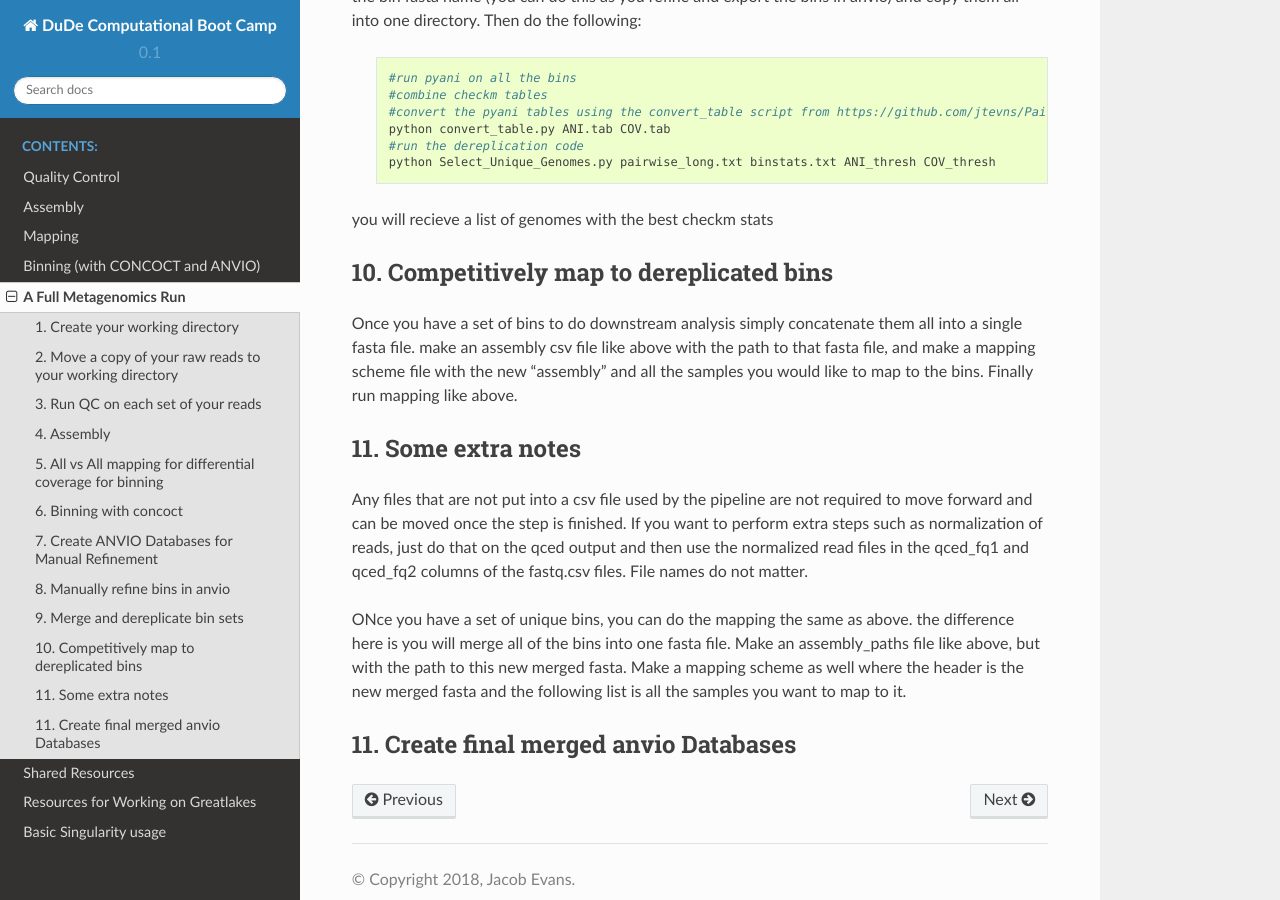
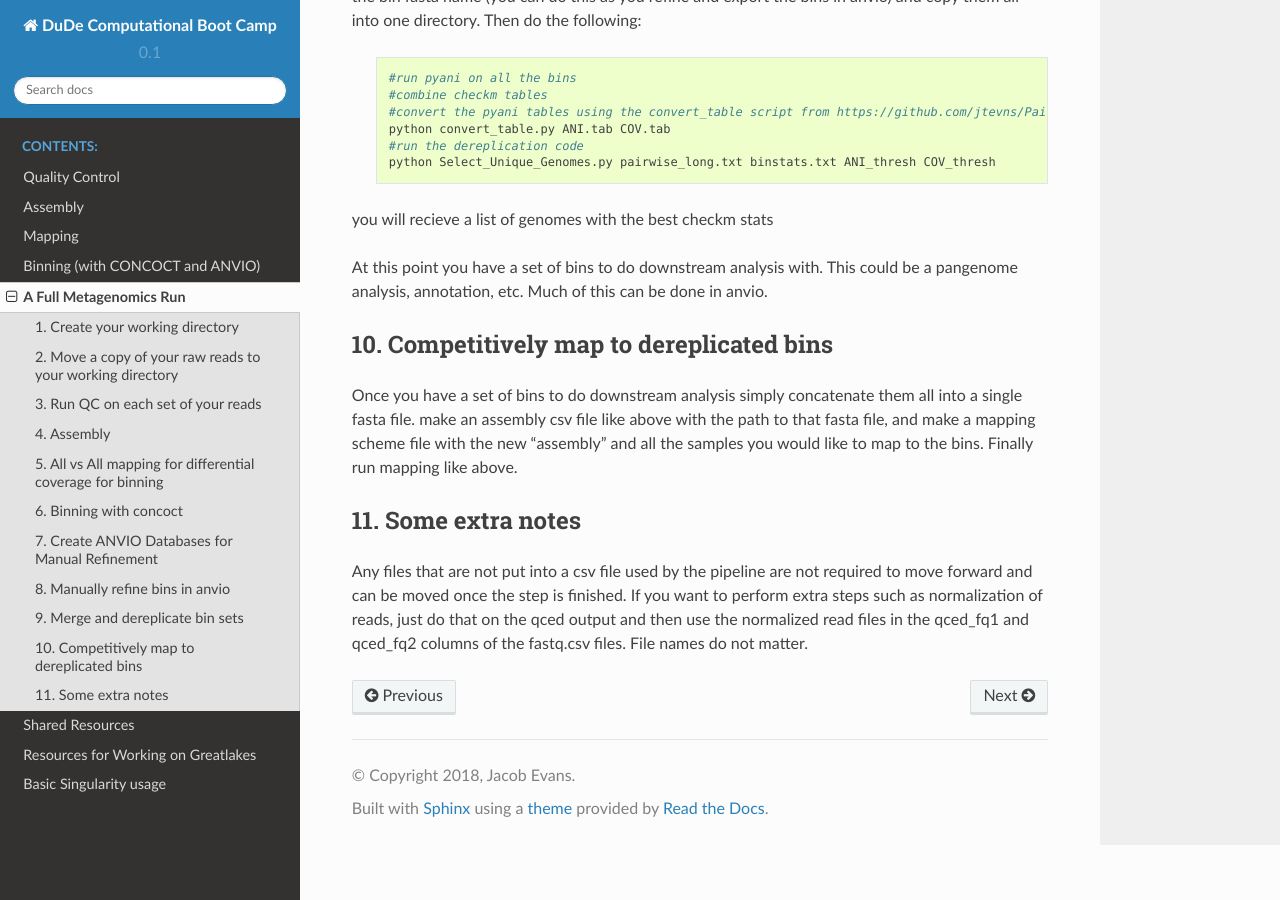
Before and after one commit to DenefLab/Computational-boot-camp, a Sphinx documentation site: the page built from docs/source/FullMetagenomicsRun.rst, in a window 1280 px wide and 900 px high, scrolled down 5231 px. Built offline with Sphinx 7.4.7 and the Read the Docs theme 2.0.0, drawn with Linux system fonts in a browser that asks for light colours; formulas are drawn with MathJax 3.

Commit message:
Update FullMetagenomicsRun.rst

```diff
--- a/docs/source/FullMetagenomicsRun.rst
+++ b/docs/source/FullMetagenomicsRun.rst
@@ -226,18 +226,14 @@ Then do the following:
 
 you will recieve a list of genomes with the best checkm stats
 
+At this point you have a set of bins to do downstream analysis with. This could be a pangenome analysis, annotation, etc. Much of this can be done in anvio.
+
 10. Competitively map to dereplicated bins
 -------------------------------------------
 
 Once you have a set of bins to do downstream analysis simply concatenate them all into a single fasta file. make an assembly csv file like above with the path to that fasta file, and make a mapping scheme file with the new "assembly" and all the samples you would like to map to the bins. Finally run mapping like above.
 
+
 11. Some extra notes
 ----------------------
 Any files that are not put into a csv file used by the pipeline are not required to move forward and can be moved once the step is finished. If you want to perform extra steps such as normalization of reads, just do that on the qced output and then use the normalized read files in the qced_fq1 and qced_fq2 columns of the fastq.csv files. File names do not matter.
-
-ONce you have a set of unique bins, you can do the mapping the same as above. the difference here is you will merge all of the bins into one fasta file.
-Make an assembly_paths file like above, but with the path to this new merged fasta. Make a mapping scheme as well where the header is the new merged fasta and
-the following list is all the samples you want to map to it.
-
-11. Create final merged anvio Databases
--------------------------------------------
```
